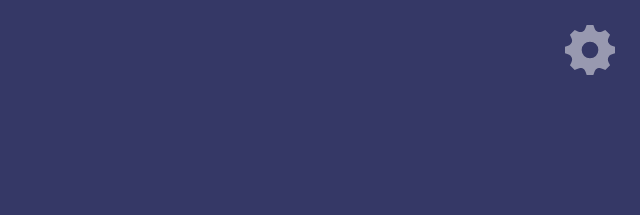
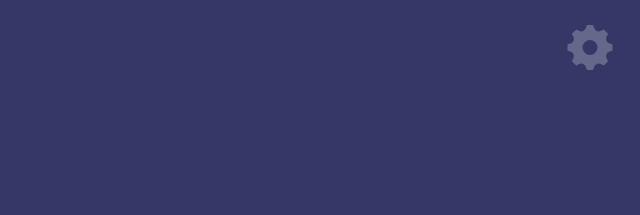
Before and after one commit to aaron-r-campbell/joke-book, a Jekyll site: the page built from index.html, in a window 1280 px wide. Shown: the top 215 px of the page, without its empty margins (640-1280 px from the left). Built offline with Jekyll 4.4.1, drawn with Linux system fonts in a browser that asks for light colours.

Commit message:
Added scaling of reload and gear, idk how though... it just works...

```diff
--- /dev/null
+++ b/_includes/gear.html
@@ -0,0 +1,7 @@
+<svg width="100%" height="100%" opacity="0.5" viewBox="0 0 99.83 99.83" version="1.1" xmlns="http://www.w3.org/2000/svg">
+    <g id="Page-1" stroke="none" stroke-width="1" fill="none" fill-rule="evenodd">
+        <g id="gear" fill="#FAF9F9">
+            <path d="M100,56.81V43.37c-6.87-2.45-11.21-3.13-13.39-8.4h0c-2.19-5.28.42-8.87,3.52-15.42L80.63,10c-6.49,3.09-10.12,5.72-15.42,3.52h0c-5.28-2.18-6-6.55-8.4-13.39H43.37C40.94,7,40.25,11.37,35,13.56h0c-5.28,2.2-8.86-.4-15.42-3.52L10,19.54c3.1,6.53,5.72,10.13,3.52,15.42S7,40.94.17,43.37V56.81c6.79,2.41,11.2,3.11,13.39,8.4s-.47,9-3.52,15.42l9.5,9.5C26,87,29.67,84.41,35,86.61h0c5.28,2.19,6,6.57,8.4,13.39H56.81c2.42-6.8,3.12-11.19,8.43-13.4h0c5.25-2.18,8.82.42,15.39,3.54l9.5-9.51C87,74.13,84.41,70.51,86.6,65.21S93.21,59.23,100,56.81ZM50.09,66.72A16.64,16.64,0,1,1,66.72,50.09,16.63,16.63,0,0,1,50.09,66.72Z" id="Path" transform="translate(-0.17 -0.17)"></path>
+        </g>
+    </g>
+</svg>
--- /dev/null
+++ b/_includes/reload2.html
@@ -0,0 +1,8 @@
+<svg width="100%" height="100%" opacity="0.5" viewBox="0 0 99.8 99.8" version="1.1" xmlns="http://www.w3.org/2000/svg">
+    <g id="Page-1" stroke="none" stroke-width="1" fill="none" fill-rule="evenodd">
+        <g id="gear" fill="#FAF9F9">
+            <path d="M50.7,10.9c-20.9,0-37.9,16.5-38.9,37.1H0.5L17.4,70L34,48H22.9c1-14.4,13-26,27.7-26c15.3,0,27.8,12.5,27.8,27.8
+	S66,77.7,50.7,77.7c-8.8,0-16.7-4.2-21.8-10.6l-7,9.1c7.1,7.8,17.3,12.7,28.6,12.7c21.5,0,39-17.5,39-39S72.2,10.9,50.7,10.9z"></path>
+        </g>
+    </g>
+</svg>
--- a/_sass/_globals.scss
+++ b/_sass/_globals.scss
@@ -38,12 +38,13 @@
 		position: absolute;
     top: 25px;
     right: 25px;
-		width: 50px;
-		height: 50px;
+		max-width: 50px;
+		max-height: 50px;
+		min-width: 24px;
+		min-height: 24px;
+		width: 5%;
+		height: 5%;
     background-size: 100px 100px;
-		background-color: $text-color;
-    -webkit-mask-image: url(/assets/images/gear.svg);
-    mask-image: url(/assets/images/gear.svg);
 		opacity: 0.5;
 		z-index: 1001;
 }
@@ -103,11 +104,18 @@
 }
 
 #reload {
-	padding: 50px 100px;
+	padding-top: 50px 100px;
+	margin-left: math(-vw/2);
 	&:hover {
 		cursor: pointer;
 	}
 	z-index: 1001;
+	max-width: 50px;
+	max-height: 50px;
+	min-width: 24px;
+	min-height: 24px;
+	width: 5%;
+	height: 5%;
 }
 
 .menu-text {
@@ -122,10 +130,10 @@
 }
 
 #about {
+	padding-top: 50px 100px;
+	padding-bottom: 25px;
 	font-size: 14px;
 	width: 100%;
-  text-align: center;
-	margin: auto;
   text-align: center;
 }
 
--- a/index.html
+++ b/index.html
@@ -7,10 +7,10 @@
 		<h1 id="joke-title"></h1>
 		<p id="joke-text"></p>
 	</div>
-	<a id="reload" class="initially-hidden">{% include reload.html %}</a>
+	<div id="reload" class="initially-hidden">{% include reload2.html %}</div>
 </div>
 
-<div class="gear" onclick="gear()"></div>
+<div class="gear" onclick="gear()">{% include gear.html %}</div>
 
 	<div class="options">
 		<div class="close" onclick="options()"></div>
```
Also changed, not shown: assets/images/gear.svg, 3 other files.
